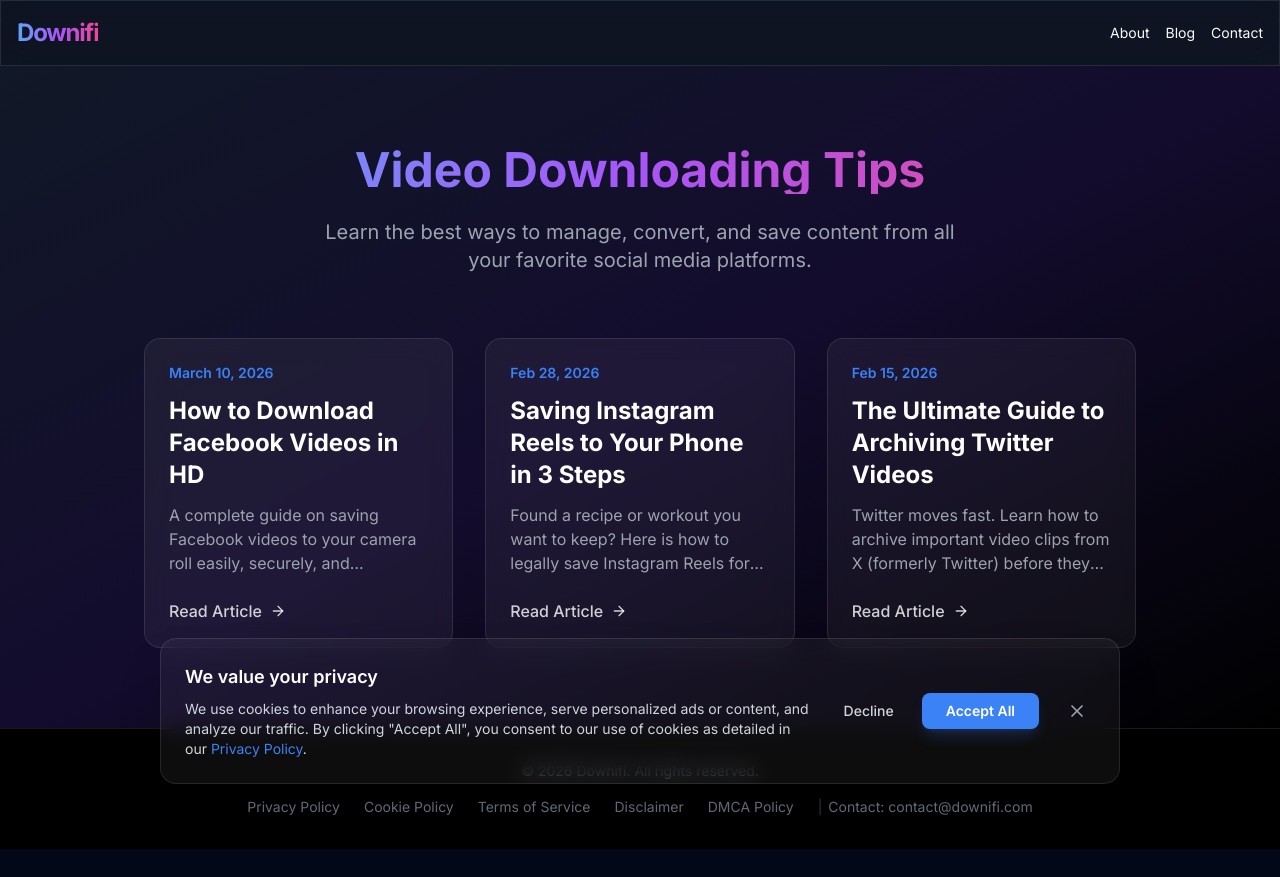
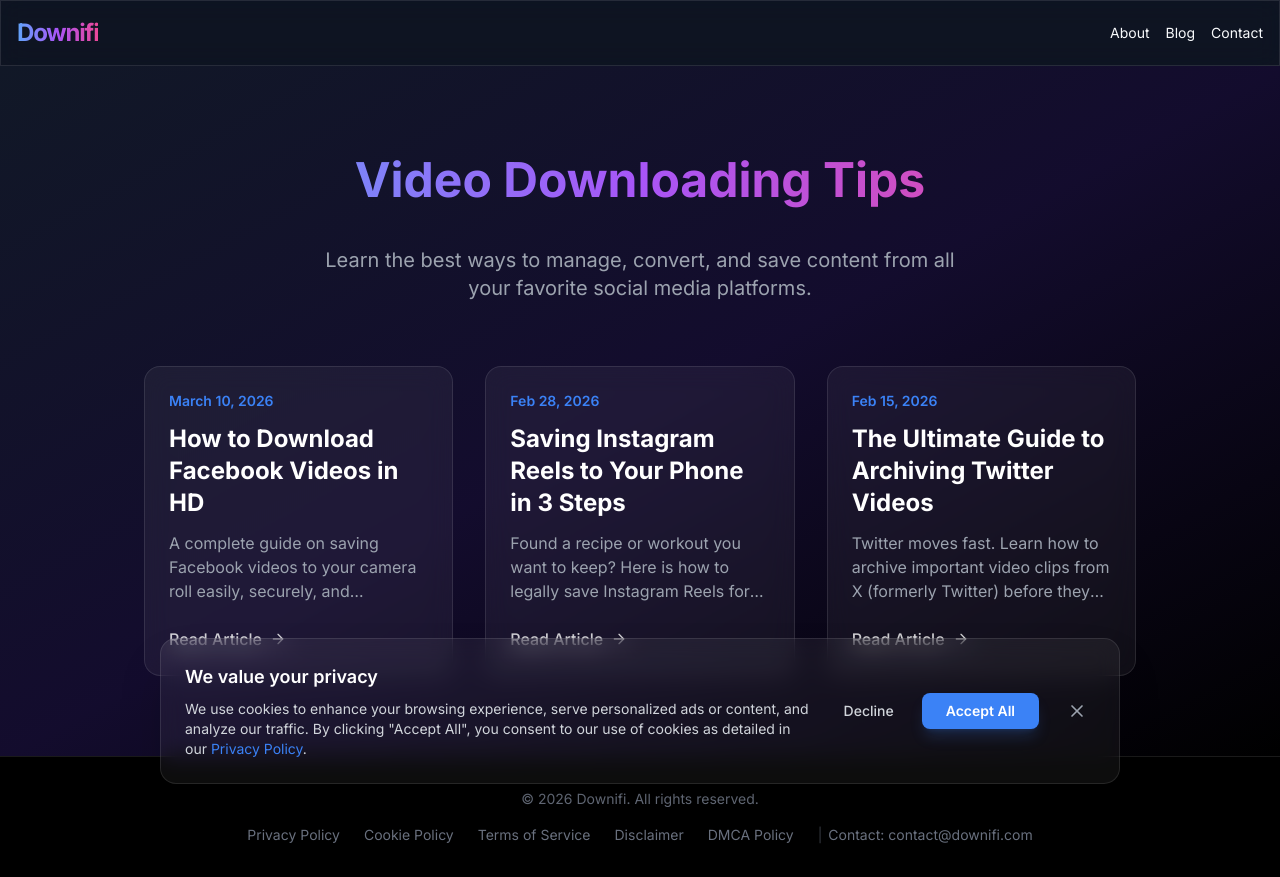
Before and after one commit to Nauman123Nasir/social-frontend, a Next.js app: page /blog in a window 1280 px wide. Before the commit the page ends 849 px from the top, so only its background shows below. Built offline with nearby package versions, Linux system fonts and the light colour scheme.

Commit message:
style issue fix

```diff
--- a/src/app/blog/page.tsx
+++ b/src/app/blog/page.tsx
@@ -36,7 +36,8 @@ export default function BlogPage() {
   return (
     <div className="container mx-auto px-4 py-20 max-w-5xl">
       <div className="text-center mb-16">
-        <h1 className="text-5xl font-bold mb-6 gradient-text">Video Downloading Tips</h1>
+        <h1 className="text-5xl font-bold mb-8 gradient-text leading-tight pb-2">Video Downloading Tips</h1>
+
         <p className="text-xl text-gray-400 max-w-2xl mx-auto">
           Learn the best ways to manage, convert, and save content from all your favorite social media platforms.
         </p>
--- a/src/app/globals.css
+++ b/src/app/globals.css
@@ -42,8 +42,9 @@
 }
 
 .gradient-text {
-  @apply text-transparent bg-clip-text bg-gradient-to-r from-blue-400 via-purple-500 to-pink-500;
+  @apply text-transparent bg-clip-text bg-gradient-to-r from-blue-400 via-purple-500 to-pink-500 py-1;
 }
+
 
 .gradient-bg {
   @apply bg-gradient-to-br from-gray-900 via-purple-900/20 to-black;
```
